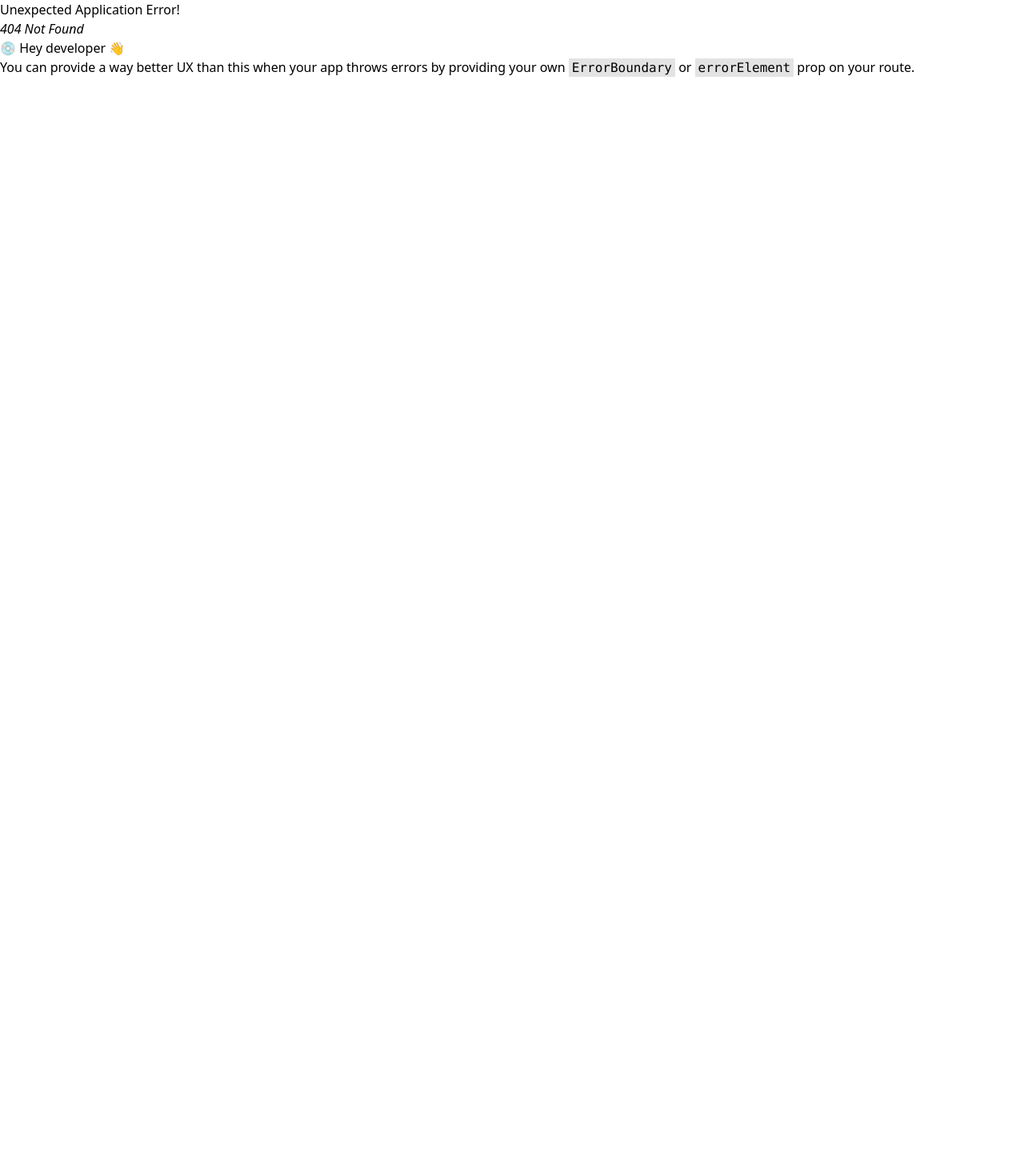
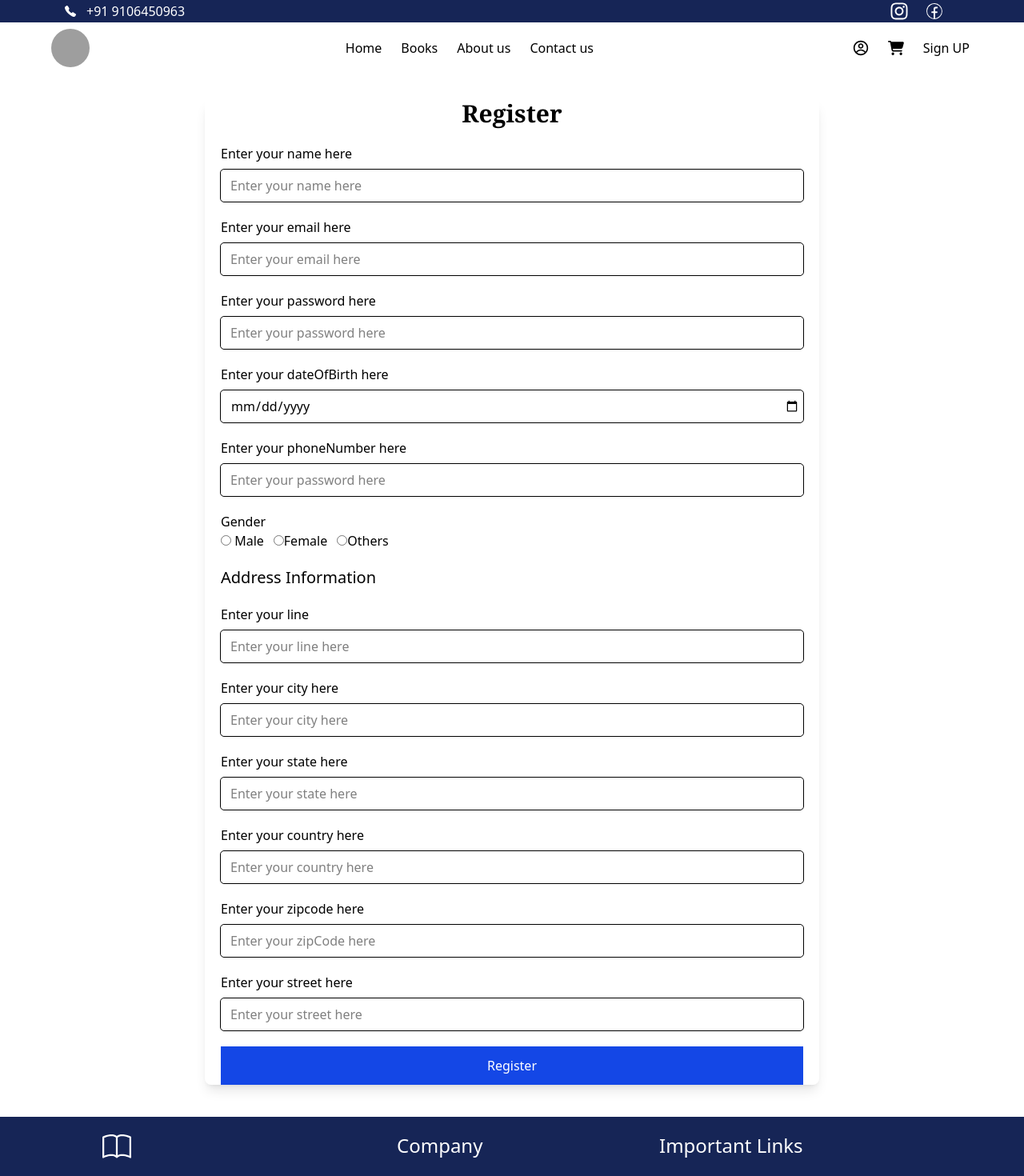
Before and after one commit to PanchalKeyur0806/BookStore-Frontend-Using-React.js, a React (Vite) app: page /register in a window 1280 px wide. Before the commit this address had no page. Shown: the top 1470 px of the page at 80% size. Before the commit the page ends 800 px from the top, so only its background shows below. Built offline with nearby package versions, Linux system fonts and the light colour scheme; grey boxes are pictures that could not be loaded.

Commit message:
Feature: add register page

```diff
--- /dev/null
+++ b/src/components/Authentications/Register/Register.jsx
@@ -0,0 +1,205 @@
+import React from "react";
+
+function Register() {
+  return (
+    <section className="my-10 w-[95%] md:w-[60%] mx-auto  rounded-lg shadow-lg">
+      <div className="text-3xl font-bold font-serif text-center my-3">
+        {" "}
+        Register
+      </div>
+      <div>
+        <form action="" method="post">
+          {/* name */}
+          <div className="my-5 flex flex-col gap-2 mx-5">
+            <label htmlFor="name" className="font-medium">
+              Enter your name here
+            </label>
+            <input
+              type="text"
+              name="name"
+              id="name"
+              placeholder="Enter your name here"
+              className="outline rounded pl-3 py-2 px-1"
+            />
+          </div>
+
+          {/* email */}
+          <div className="my-5 flex flex-col gap-2 mx-5">
+            <label htmlFor="email" className="font-medium">
+              Enter your email here
+            </label>
+            <input
+              type="email"
+              name="email"
+              id="email"
+              placeholder="Enter your email here"
+              className="outline rounded pl-3 py-2 px-1"
+            />
+          </div>
+
+          {/* password */}
+          <div className="my-5 flex flex-col gap-2 mx-5">
+            <label htmlFor="password" className="font-medium">
+              Enter your password here
+            </label>
+            <input
+              type="password"
+              name="password"
+              id="password"
+              placeholder="Enter your password here"
+              className="outline rounded pl-3 py-2 px-1"
+            />
+          </div>
+
+          {/* date of birth */}
+          <div className="my-5 flex flex-col gap-2 mx-5">
+            <label htmlFor="dateOfBirth" className="font-medium">
+              Enter your dateOfBirth here
+            </label>
+            <input
+              type="date"
+              name="dateOfBirth"
+              id="dateOfBirth"
+              placeholder="Enter your password here"
+              className="outline rounded pl-3 py-2 px-1"
+            />
+          </div>
+
+          {/* Phone number */}
+          <div className="my-5 flex flex-col gap-2 mx-5">
+            <label htmlFor="phoneNumber" className="font-medium">
+              Enter your phoneNumber here
+            </label>
+            <input
+              type="tel"
+              name="phoneNumber"
+              id="phoneNumber"
+              placeholder="Enter your password here"
+              className="outline rounded pl-3 py-2 px-1"
+            />
+          </div>
+
+          {/* Gender */}
+          <div className="my-5 mx-5">
+            <div className="font-medium">Gender</div>
+            <div className="flex gap-3">
+              <div>
+                <input
+                  type="radio"
+                  name="gender"
+                  id="male"
+                  value="male"
+                  className=""
+                />{" "}
+                <label htmlFor="male">Male</label>
+              </div>
+              <div>
+                <input
+                  type="radio"
+                  name="gender"
+                  id="female"
+                  value="female"
+                  className="  "
+                />
+                <label htmlFor="female">Female</label>
+              </div>
+              <div>
+                <input
+                  type="radio"
+                  name="gender"
+                  id="others"
+                  value="others"
+                  className=" "
+                />
+                <label htmlFor="others">Others</label>
+              </div>
+            </div>
+          </div>
+
+          {/* Address */}
+          <div className="my-5 mx-5 font-medium text-xl">
+            Address Information
+          </div>
+          <div className="my-5 flex flex-col gap-2 mx-5">
+            <label htmlFor="line" className="font-medium">
+              Enter your line
+            </label>
+            <input
+              type="text"
+              name="line"
+              id="line"
+              placeholder="Enter your line here"
+              className="outline rounded pl-3 py-2 px-1"
+            />
+          </div>
+          <div className="my-5 flex flex-col gap-2 mx-5">
+            <label htmlFor="city" className="font-medium">
+              Enter your city here
+            </label>
+            <input
+              type="text"
+              name="city"
+              id="city"
+              placeholder="Enter your city here"
+              className="outline rounded pl-3 py-2 px-1"
+            />
+          </div>
+          <div className="my-5 flex flex-col gap-2 mx-5">
+            <label htmlFor="state" className="font-medium">
+              Enter your state here
+            </label>
+            <input
+              type="text"
+              name="state"
+              id="state"
+              placeholder="Enter your state here"
+              className="outline rounded pl-3 py-2 px-1"
+            />
+          </div>
+          <div className="my-5 flex flex-col gap-2 mx-5">
+            <label htmlFor="country" className="font-medium">
+              Enter your country here
+            </label>
+            <input
+              type="text"
+              name="country"
+              id="country"
+              placeholder="Enter your country here"
+              className="outline rounded pl-3 py-2 px-1"
+            />
+          </div>
+          <div className="my-5 flex flex-col gap-2 mx-5">
+            <label htmlFor="zipcode" className="font-medium">
+              Enter your zipcode here
+            </label>
+            <input
+              type="number"
+              name="zipCode"
+              id="zipCode"
+              placeholder="Enter your zipCode here"
+              className="outline rounded pl-3 py-2 px-1"
+            />
+          </div>
+          <div className="my-5 flex flex-col gap-2 mx-5">
+            <label htmlFor="street" className="font-medium">
+              Enter your street here
+            </label>
+            <input
+              type="text"
+              name="street"
+              id="street"
+              placeholder="Enter your street here"
+              className="outline rounded pl-3 py-2 px-1"
+            />
+          </div>
+
+          <div className="py-3 mt-5 mx-5 text-center cursor-pointer bg-blue-700 text-white hover:bg-blue-600">
+            <input type="submit" value="Register" />
+          </div>
+        </form>
+      </div>
+    </section>
+  );
+}
+
+export default Register;
--- a/src/main.jsx
+++ b/src/main.jsx
@@ -13,12 +13,14 @@ import Layout from "./Layout.jsx";
 import AboutUs from "./components/AboutUs/AboutUs.jsx";
 import ContactUs from "./components/ContactUs/ContactUs.jsx";
 import Book from "./components/Book/Book.jsx";
+import Register from "./components/Authentications/Register/Register.jsx";
 
 const router = createBrowserRouter(
   createRoutesFromElements(
     <>
       <Route path="/" element={<App />} />
       <Route path="/" element={<Layout />}>
+        <Route path="register" element={<Register />} />
         <Route path="books" element={<AllBooks />} />
         <Route path="aboutus" element={<AboutUs />} />
         <Route path="contactus" element={<ContactUs />} />
```
